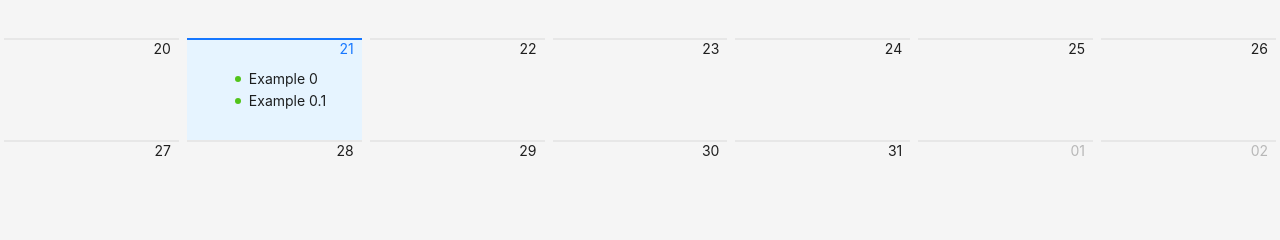
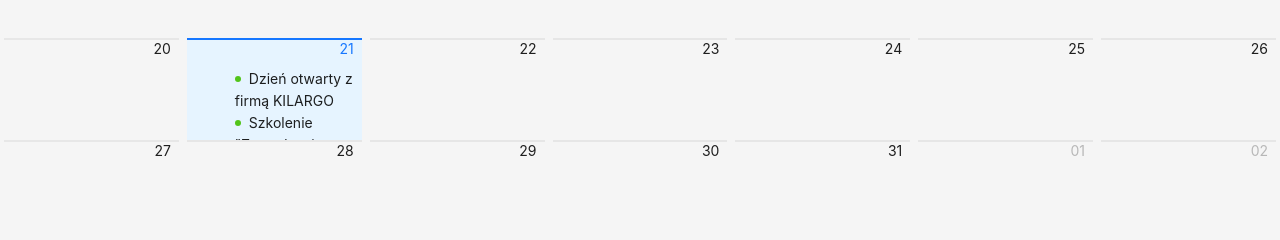
Before and after one commit to katwyp4/student_app, a React (Create React App) app in the folder client/: page /calendar in a window 1280 px wide. Shown: the part 474-714 px from the top of the page. Built offline with nearby package versions, Linux system fonts and the light colour scheme.

Commit message:
6. Dodanie opisów do wydarzeń (przykłady)

```diff
--- a/client/src/pages/Calendar/Calendar.jsx
+++ b/client/src/pages/Calendar/Calendar.jsx
@@ -13,50 +13,114 @@ let dayEvent = [
         month: 5,
         day: 21,
         type: "success",
-        content: "Example 0",
-        details: "Cos tam cos tam"
+        content: "Dzień otwarty z firmą KILARGO",
+        details: "Dlaczego warto wziąć udział?\n" +
+            "\n" +
+            "Poznaj świat lodów Kilargo - Dowiedz się, jak powstają naszej wyjątkowe produkty i jakie technologie wykorzystujemy do produkcji.\n" +
+            "Ścieżki kariery - Zdobądź informacje o możliwościach rozwoju zawodowego w naszej firmie. Poznaj aktualne oferty pracy.\n" +
+            "Networking - Spotkaj się z przedstawicielem firmy Kilargo, zadaj pytania i zostaw swoje CV.\n" +
+            "Degustacja lodów - Skosztuj naszych pysznych lodów i przekonaj się, że nikt nie robi lepszych!\n" +
+            "Zapraszamy!\n" +
+            "Miejsce wydarzenia: wejście do budynku A2 Wydziału Biotechnologii i Nauk o Żywności, od strony ul. Stefanowskiego - w przypadku niepogody szukaj nas w środku!\n" +
+            "\nGodzina: 10:00 - 15:00\n" +
+            "Organizator: Kilargo\n"
     },
     {
         year: 2024,
         month: 5,
         day: 21,
         type: "success",
-        content: "Example 0.1",
-        details: "Cos tam cos tam"
+        content: "Szkolenie \"Zarządzanie finansami w biznesie\"",
+        details: "Szkolenie  zostało tak zaprojektowane, aby dostarczyć uczestnikom wiedzy i umiejętności niezbędnych do efektywnego zarządzania finansami w sektorze biznesowym. Program skierowany jest do studentów, którzy chcą mądrze zarządzać finansami w swojej firmie.\n" +
+            "Celem szkolenia jest zapewnienie uczestnikom gruntownego zrozumienia kluczowych aspektów finansowych, niezbędnych do prowadzenia i rozwijania działalności gospodarczej. Uczestnicy nauczą się interpretować dane finansowe, przeprowadzać analizy finansowe, tworzyć skuteczne strategie budżetowania oraz planowania finansowego. Szkolenie obejmie również zagadnienia związane z zarządzaniem przepływami pieniężnymi i oceną ryzyka finansowego. Jego przedmiotem są także metody wyceny i zarządzania inwestycjami.\n" +
+            "Miejsce wydarzenia: Centrum Technologii Informatycznych, bud. B-19, Wólczańska 217/223\n" +
+            "Godzina: 14:00 - 16:00\n" +
+            "Organizator: Biuro Karier\n" +
+            "Cena wejścia: bezpłatne"
     },
     {
         year: 2024,
         month: 9,
         day: 24,
         type: "success",
-        content: "Example 1",
-        details: "Cos tam cos tam2222"
+        content: "Szkolenie \"Zarządzanie finansami w biznesie\"",
+        details: "Szkolenie  zostało tak zaprojektowane, aby dostarczyć uczestnikom wiedzy i umiejętności niezbędnych do efektywnego zarządzania finansami w sektorze biznesowym. Program skierowany jest do studentów, którzy chcą mądrze zarządzać finansami w swojej firmie.\n" +
+            "Celem szkolenia jest zapewnienie uczestnikom gruntownego zrozumienia kluczowych aspektów finansowych, niezbędnych do prowadzenia i rozwijania działalności gospodarczej. Uczestnicy nauczą się interpretować dane finansowe, przeprowadzać analizy finansowe, tworzyć skuteczne strategie budżetowania oraz planowania finansowego. Szkolenie obejmie również zagadnienia związane z zarządzaniem przepływami pieniężnymi i oceną ryzyka finansowego. Jego przedmiotem są także metody wyceny i zarządzania inwestycjami.\n" +
+            "Miejsce wydarzenia: Centrum Technologii Informatycznych, bud. B-19, Wólczańska 217/223\n" +
+            "Godzina: 14:00 - 16:00\n" +
+            "Organizator: Biuro Karier\n" +
+            "Cena wejścia: bezpłatne"
     },
     {
         year: 2024,
         month: 9,
         day: 25,
         type: "success",
-        content: "Example 2",
-        details: "Cos tam cos tam2222333"
+        content: "Dzień otwarty z firmą KILARGO",
+        details: "Dlaczego warto wziąć udział?\n" +
+            "\n" +
+            "Poznaj świat lodów Kilargo - Dowiedz się, jak powstają naszej wyjątkowe produkty i jakie technologie wykorzystujemy do produkcji.\n" +
+            "Ścieżki kariery - Zdobądź informacje o możliwościach rozwoju zawodowego w naszej firmie. Poznaj aktualne oferty pracy.\n" +
+            "Networking - Spotkaj się z przedstawicielem firmy Kilargo, zadaj pytania i zostaw swoje CV.\n" +
+            "Degustacja lodów - Skosztuj naszych pysznych lodów i przekonaj się, że nikt nie robi lepszych!\n" +
+            "Zapraszamy!\n" +
+            "Miejsce wydarzenia: wejście do budynku A2 Wydziału Biotechnologii i Nauk o Żywności, od strony ul. Stefanowskiego - w przypadku niepogody szukaj nas w środku!\n" +
+            "\nGodzina: 10:00 - 15:00\n" +
+            "Organizator: Kilargo\n"
     },
     {
         year: 2024,
         month: 10,
         day: 15,
         type: "success",
-        content: "Example 3",
-        details: "Cos tam cos tam1243rwer"
+        content: "Dzień otwarty z firmą KILARGO",
+        details: "Dlaczego warto wziąć udział?\n" +
+            "\n" +
+            "Poznaj świat lodów Kilargo - Dowiedz się, jak powstają naszej wyjątkowe produkty i jakie technologie wykorzystujemy do produkcji.\n" +
+            "Ścieżki kariery - Zdobądź informacje o możliwościach rozwoju zawodowego w naszej firmie. Poznaj aktualne oferty pracy.\n" +
+            "Networking - Spotkaj się z przedstawicielem firmy Kilargo, zadaj pytania i zostaw swoje CV.\n" +
+            "Degustacja lodów - Skosztuj naszych pysznych lodów i przekonaj się, że nikt nie robi lepszych!\n" +
+            "Zapraszamy!\n" +
+            "Miejsce wydarzenia: wejście do budynku A2 Wydziału Biotechnologii i Nauk o Żywności, od strony ul. Stefanowskiego - w przypadku niepogody szukaj nas w środku!\n" +
+            "\nGodzina: 10:00 - 15:00\n" +
+            "Organizator: Kilargo\n"
     },
     {
         year: 2023,
         month: 9,
         day: 15,
         type: "success",
-        content: "Example 4",
-        details: "Cos tam cos tam LOREM"
+        content: "Dzień otwarty z firmą KILARGO",
+        details: "Dlaczego warto wziąć udział?\n" +
+            "\n" +
+            "Poznaj świat lodów Kilargo - Dowiedz się, jak powstają naszej wyjątkowe produkty i jakie technologie wykorzystujemy do produkcji.\n" +
+            "Ścieżki kariery - Zdobądź informacje o możliwościach rozwoju zawodowego w naszej firmie. Poznaj aktualne oferty pracy.\n" +
+            "Networking - Spotkaj się z przedstawicielem firmy Kilargo, zadaj pytania i zostaw swoje CV.\n" +
+            "Degustacja lodów - Skosztuj naszych pysznych lodów i przekonaj się, że nikt nie robi lepszych!\n" +
+            "Zapraszamy!\n" +
+            "Miejsce wydarzenia: wejście do budynku A2 Wydziału Biotechnologii i Nauk o Żywności, od strony ul. Stefanowskiego - w przypadku niepogody szukaj nas w środku!\n" +
+            "\nGodzina: 10:00 - 15:00\n" +
+            "Organizator: Kilargo\n"
     }
 ]
+
+function EventDetails({ details }) {
+    const formattedDetails = details.split('\n').map((line, index) => {
+        const colonIndex = line.indexOf(':');
+        if (colonIndex !== -1) {
+            const label = line.substring(0, colonIndex + 1);
+            const rest = line.substring(colonIndex + 1);
+            return <p key={index}><strong>{label}</strong>{rest}</p>;
+        }
+        return <p key={index}>{line}</p>;
+    });
+
+    return (
+        <div style={{ whiteSpace: 'pre-line' }}>
+            {formattedDetails}
+        </div>
+    );
+}
 export default function Calendar_fun(){
     let navigate = useNavigate();
     const [isModalOpen, setIsModalOpen] = useState(false);
@@ -150,6 +214,7 @@ export default function Calendar_fun(){
             font-size: 24px;
             color: #FFFFFF;
         }
+
       `}</style>
             <div className="calendar-header">
                 <div className="back-button" onClick={handleBackToMenu}>
@@ -162,8 +227,8 @@ export default function Calendar_fun(){
                    open={isModalOpen} onOk={handleOk} onCancel={handleCancel}>
                 {getListData(dayjs(`${selectedYear}-${selectedMonth}-${selectedDay}`)).map((event, index) => (
                     <div key={index}>
-                        <p>{event.content}</p>
-                        <p>{event.details}</p>
+                        <h2>{event.content}</h2>
+                        <EventDetails details={event.details}/>
                     </div>
                 ))}
             </Modal>
```
